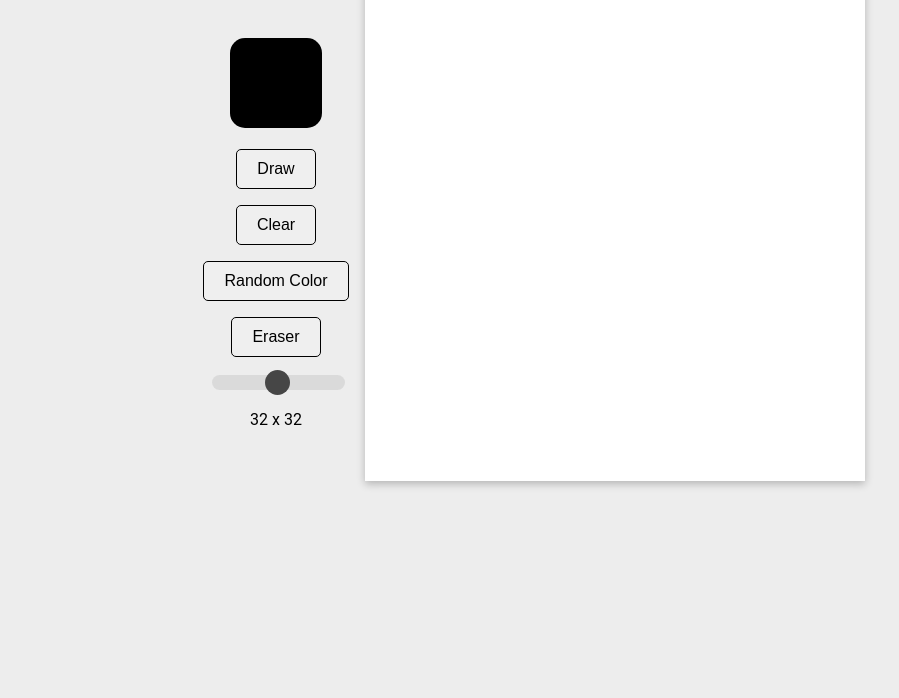
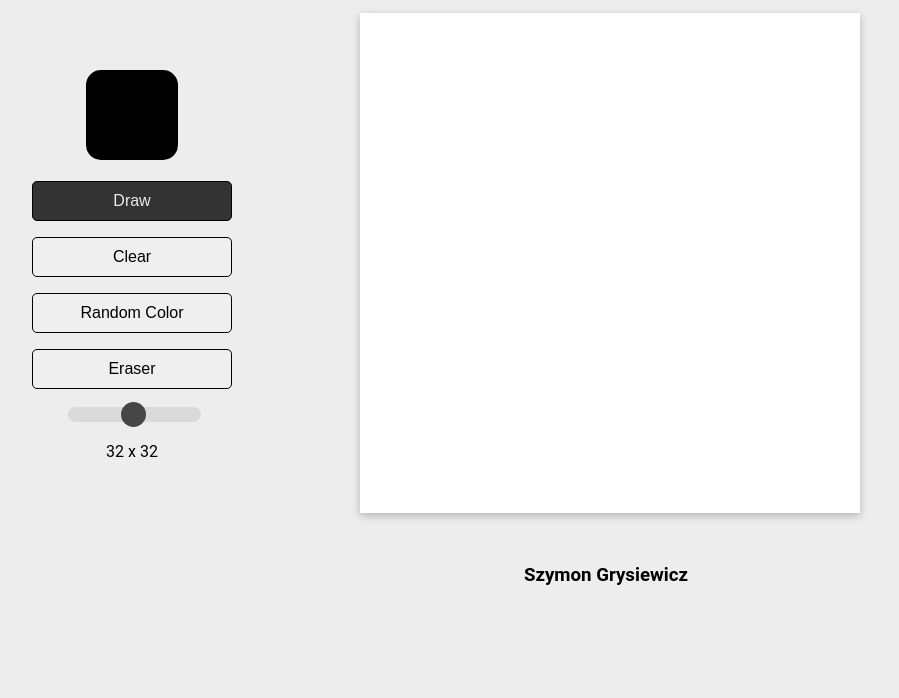
Before and after one commit to MevWebDev/etch-e-sketch, a plain HTML site: page etch-a-sketch.html in a window 1280 px wide. Shown: the part 102-800 px from the top of the page, without its empty margins (34-933 px from the left). Drawn offline with Linux system fonts and the light colour scheme.

Commit message:
Added temporary footer

```diff
--- a/etch-a-sketch.html
+++ b/etch-a-sketch.html
@@ -28,5 +28,6 @@
         </div>
 
 </section>
+<h3>Szymon Grysiewicz</h3>
 </body>
 </html>
--- a/style.css
+++ b/style.css
@@ -5,6 +5,7 @@ body{
     flex-direction: column;
     background-color: #ededed;
     font-family: 'Roboto', sans-serif;
+    gap:2rem;
 }
 #header{
     font-weight: bolder;
@@ -16,7 +17,8 @@ body{
     width:500px;
     height:500px;
     background-color: white;
-     margin-right:9rem;
+    margin-right:20rem;
+
 
 
 
@@ -24,7 +26,7 @@ body{
 }
 .section{
     display:flex;
-    gap:1rem;
+    gap:8rem;
 
 }
 #settings{
@@ -49,13 +51,16 @@ button{
     padding:10px 20px;
     font-size:1rem;
     border-radius: 5px;
-    border:1px solid black;
+    border:0.5px solid black;
+    transition: transform 0.1s ease-in-out;
+    width:200px;
 }
 button:hover{
-    padding:12px 22px;
-    font-size:1.1rem;
+    transform: scale(1.05);
+
 
 }
+
 button:active{
     background-color: black;
     color:white;
@@ -114,3 +119,7 @@ button:active{
     border-radius: 15px;
     border: none;
   }
+  #drawButton{
+    color: #ebebeb;
+    background-color: #333333;
+  }
```
